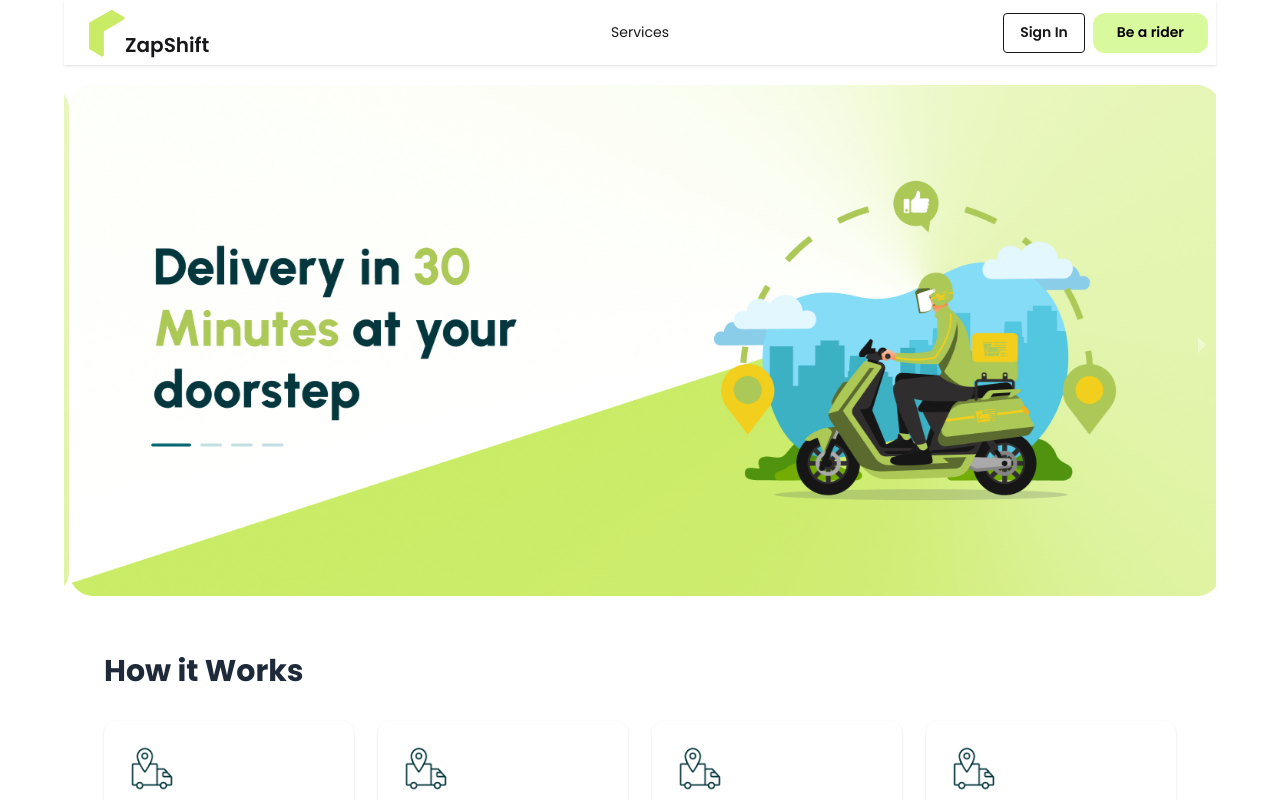
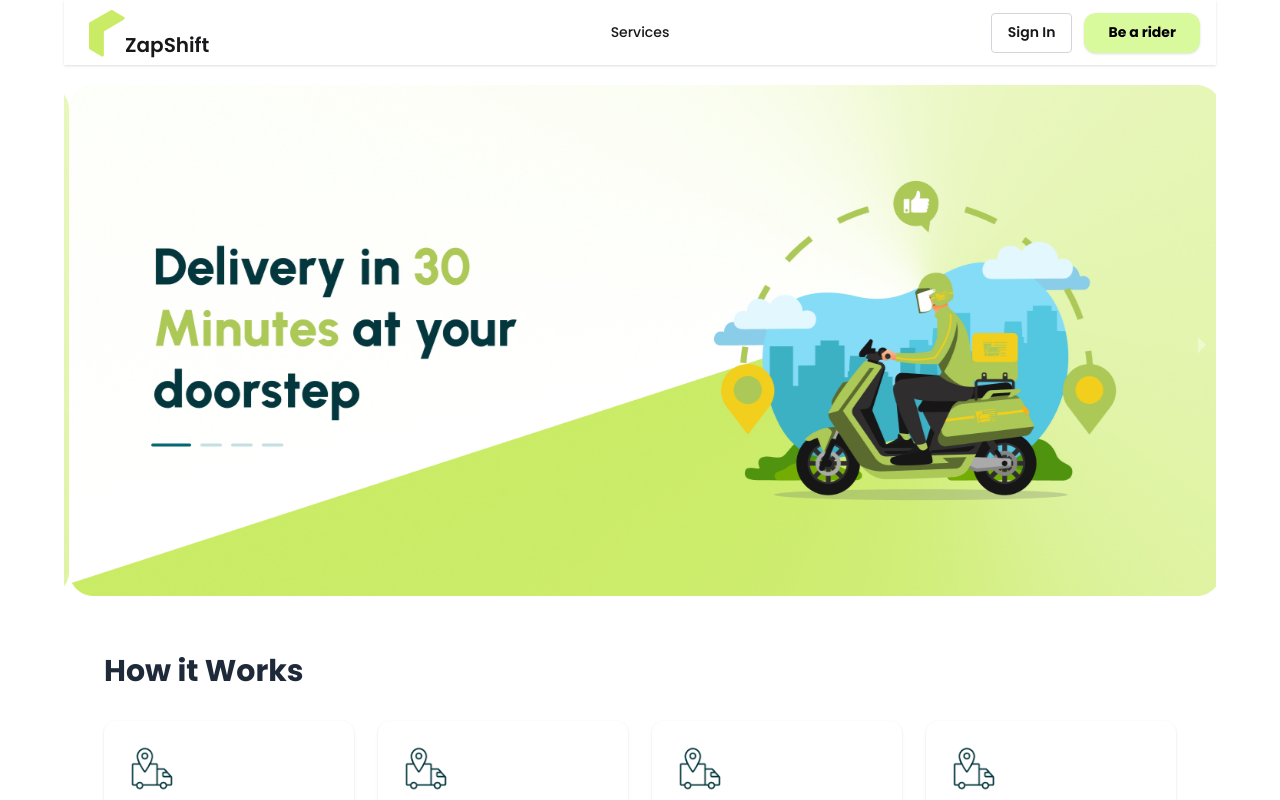
Before and after one commit to md-tahmid-hasan-golap/zapShift-client-side, a React (Vite) app: page / in a window 1280 px wide. Shown: the top 800 px of the page. Built offline with nearby package versions, Linux system fonts and the light colour scheme; no server answers.

Commit message:
add a logout

```diff
--- a/src/pages/Shared/Navbar/Navbar.jsx
+++ b/src/pages/Shared/Navbar/Navbar.jsx
@@ -6,6 +6,7 @@ import toast from "react-hot-toast";
 
 const Navbar = () => {
   const { user, logOut } = useContext(AuthContext);
+
   const handelLogout = () => {
     logOut()
       .then((result) => {
@@ -14,8 +15,10 @@ const Navbar = () => {
       })
       .catch((error) => {
         console.log(error);
+        toast.error("Logout failed!");
       });
   };
+
   const links = (
     <>
       <li>
@@ -23,8 +26,9 @@ const Navbar = () => {
       </li>
     </>
   );
+
   return (
-    <div className="navbar bg-base-100 shadow-sm">
+    <div className="navbar bg-base-100 shadow-sm px-2 md:px-4">
       <div className="navbar-start">
         <div className="dropdown">
           <div tabIndex={0} role="button" className="btn btn-ghost lg:hidden">
@@ -35,76 +39,70 @@ const Navbar = () => {
               viewBox="0 0 24 24"
               stroke="currentColor"
             >
-              {" "}
               <path
                 strokeLinecap="round"
                 strokeLinejoin="round"
                 strokeWidth="2"
                 d="M4 6h16M4 12h8m-8 6h16"
-              />{" "}
+              />
             </svg>
           </div>
           <ul
             tabIndex="-1"
-            className="menu menu-sm dropdown-content bg-base-100 rounded-box z-1 mt-3 w-52 p-2 shadow"
+            className="menu menu-sm dropdown-content bg-base-100 rounded-box z-[1] mt-3 w-52 p-2 shadow"
           >
-            {links}{" "}
+            {links}
           </ul>
         </div>
-        <a className="btn btn-ghost text-xl">
-          <Logo></Logo>
-        </a>
+        <Link to="/" className="btn btn-ghost text-xl p-0 md:p-2">
+          <Logo />
+        </Link>
       </div>
+
       <div className="navbar-center hidden lg:flex">
-        <ul className="menu menu-horizontal px-1">{links}</ul>
+        <ul className="menu menu-horizontal px-1 font-medium">{links}</ul>
       </div>
+
+      {/* Right Side Section */}
+      <div className="navbar-end gap-2 md:gap-3">
+        {/* Login ba Logout button (Left side of 'Be a rider') */}
         {user ? (
-        <div className="navbar-end">
           <button
             onClick={handelLogout}
-            className="
-                btn btn-sm md:btn-md
-                bg-red-500 hover:bg-red-600
-                border-none text-white
-                normal-case px-4 md:px-6
-              "
+            className="btn btn-sm md:btn-md bg-red-500 hover:bg-red-600 border-none text-white normal-case px-3 md:px-5 rounded-lg"
           >
             Logout
           </button>
-        </div>
         ) : (
-        <div className="navbar-end gap-2">
-          <Link to="/login" className="btn btn-outline">
+          <Link
+            to="/login"
+            className="btn btn-sm md:btn-md btn-outline border-gray-300 normal-case"
+          >
             Sign In
           </Link>
+        )}
+
+        {/* 'Be a rider' - Ekebare Right Side-e thakbe */}
         <Link
           to="/beARider"
           className="
-    /* Background and Text Color */
+            btn btn-sm md:btn-md
             bg-[#D9F99D]
             hover:bg-[#bef264]
             text-black
-
-    /* Typography */
-    font-semibold
+            font-bold
             normal-case
-
-    /* Padding & Shape */
-    px-6
-    py-2
+            px-3 md:px-6
             rounded-xl
-
-    /* Layout & Transition */
-    btn
             border-none
             transition-all
             duration-300
+            shadow-sm
           "
         >
           Be a rider
         </Link>
       </div>
-      )}
     </div>
   );
 };
```
Lines whose indentation alone changed are shown as unchanged.
